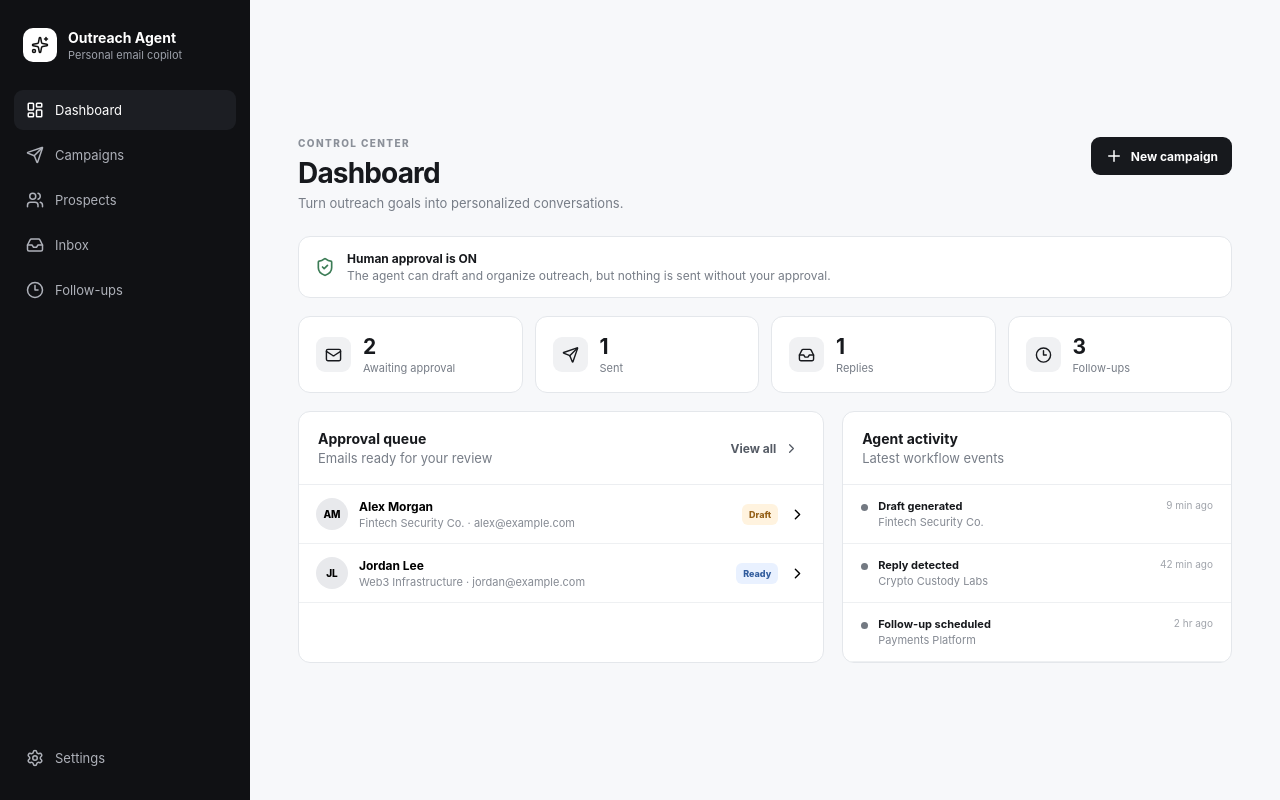
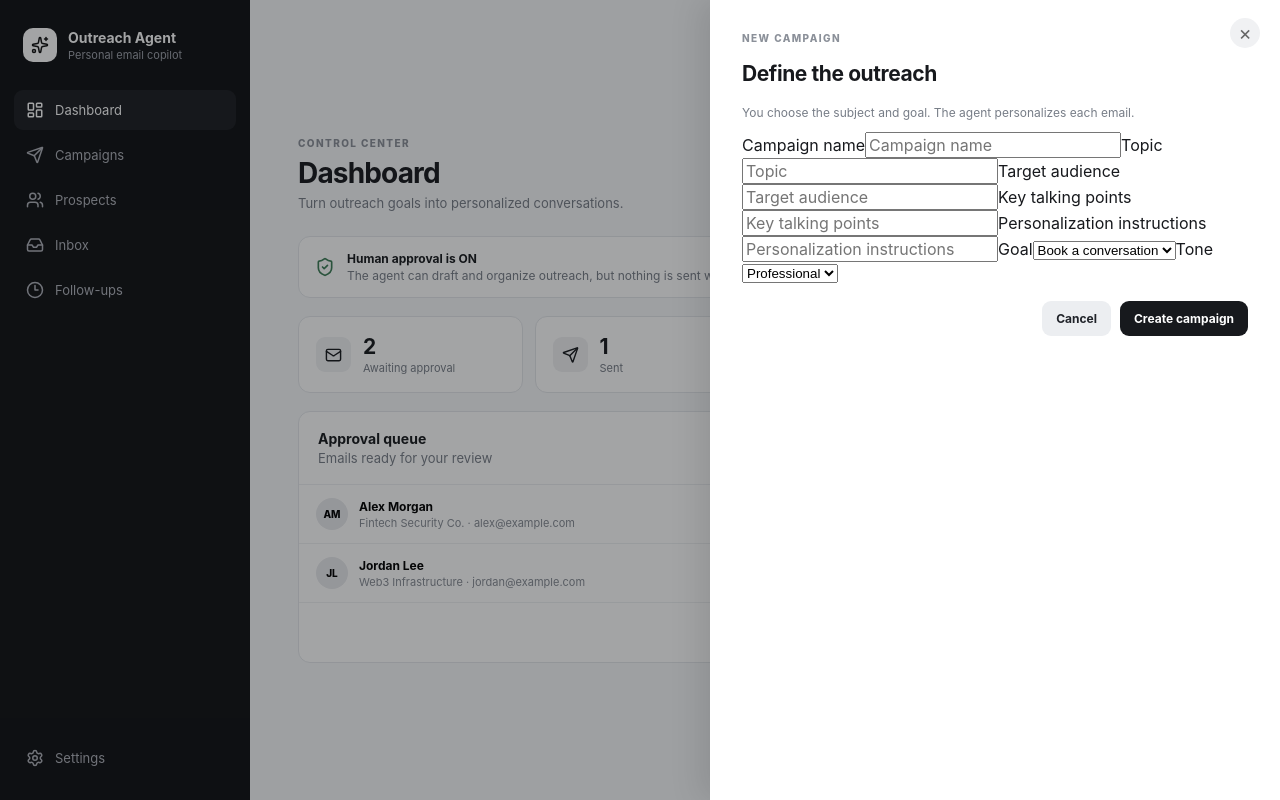
Before and after one commit to jbnikky13/Outreach-Agent, a Next.js app: page / in a window 1280 px wide. Both pictures are taken after a click on the button "New campaign". Built offline with nearby package versions, Linux system fonts and the light colour scheme.

Commit message:
feat: add campaign topic and outreach controls

```diff
--- a/app/page.tsx
+++ b/app/page.tsx
@@ -15,6 +15,8 @@ export default function Home(){
  const [prospects,setProspects]=useState(seed);
  const [selected,setSelected]=useState<Prospect|null>(null);
  const [query,setQuery]=useState("");
+ const [showCampaign,setShowCampaign]=useState(false);
+ const [campaign,setCampaign]=useState({name:"",topic:"",goal:"Book a conversation",audience:"",points:"",tone:"Professional",instructions:""});
  const filtered=useMemo(()=>prospects.filter(p=>(p.name+" "+p.company+" "+p.email).toLowerCase().includes(query.toLowerCase())),[prospects,query]);
  const counts={draft:prospects.filter(p=>p.status==="Draft").length,ready:prospects.filter(p=>p.status==="Ready").length,sent:prospects.filter(p=>p.status==="Sent").length,replied:prospects.filter(p=>p.status==="Replied").length};
  function approve(id:number){setProspects(x=>x.map(p=>p.id===id?{...p,status:"Sent"}:p));setSelected(null)}
@@ -26,16 +28,17 @@ export default function Home(){
    <button className="nav bottom"><Settings size={18}/>Settings</button>
   </aside>
   <section className="content">
-   <header><div><div className="eyebrow">CONTROL CENTER</div><h1>{tab}</h1><p>Turn outreach goals into personalized conversations.</p></div><button className="primary"><Plus size={18}/>New campaign</button></header>
+   <header><div><div className="eyebrow">CONTROL CENTER</div><h1>{tab}</h1><p>Turn outreach goals into personalized conversations.</p></div><button className="primary" onClick={()=>setShowCampaign(true)}><Plus size={18}/>New campaign</button></header>
    {tab==="Dashboard"&&<><div className="notice"><ShieldCheck size={20}/><div><b>Human approval is ON</b><span>The agent can draft and organize outreach, but nothing is sent without your approval.</span></div></div>
     <div className="stats"><Stat icon={<Mail/>} label="Awaiting approval" value={counts.draft+counts.ready}/><Stat icon={<Send/>} label="Sent" value={counts.sent}/><Stat icon={<Inbox/>} label="Replies" value={counts.replied}/><Stat icon={<Clock3/>} label="Follow-ups" value={3}/></div>
     <div className="grid"><section className="card"><div className="cardhead"><div><h2>Approval queue</h2><p>Emails ready for your review</p></div><button className="link" onClick={()=>setTab("Prospects")}>View all <ChevronRight size={15}/></button></div>{prospects.filter(p=>p.status==="Draft"||p.status==="Ready").map(p=><ProspectRow key={p.id} p={p} onClick={()=>setSelected(p)}/>)}</section>
     <section className="card"><div className="cardhead"><div><h2>Agent activity</h2><p>Latest workflow events</p></div></div><Activity text="Draft generated" detail="Fintech Security Co." time="9 min ago"/><Activity text="Reply detected" detail="Crypto Custody Labs" time="42 min ago"/><Activity text="Follow-up scheduled" detail="Payments Platform" time="2 hr ago"/></section></div></>}
    {tab==="Prospects"&&<section className="card full"><div className="toolbar"><div><h2>Prospects</h2><p>People and companies in your outreach pipeline.</p></div><div className="search"><Search size={16}/><input placeholder="Search prospects" value={query} onChange={e=>setQuery(e.target.value)}/></div></div>{filtered.map(p=><ProspectRow key={p.id} p={p} onClick={()=>setSelected(p)}/>)}</section>}
-   {tab!=="Dashboard"&&tab!=="Prospects"&&<section className="empty card"><Sparkles size={28}/><h2>{tab} is coming next</h2><p>The foundation is ready. This module will connect to the database and email provider in the next build phase.</p></section>}
+   {tab==="Campaigns"&&<section className="card full"><div className="toolbar"><div><h2>Campaigns</h2><p>Define what every outreach email is about before the agent drafts it.</p></div></div><div className="campaign-grid"><div className="campaign-card"><b>{campaign.name||"No campaign created yet"}</b><span>{campaign.topic||"Choose a topic"}</span><small>Goal: {campaign.goal} · Audience: {campaign.audience||"Not set"}</small></div></div></section>}
+   {tab!=="Dashboard"&&tab!=="Prospects"&&tab!=="Campaigns"&&<section className="empty card"><Sparkles size={28}/><h2>{tab} is coming next</h2><p>The foundation is ready. This module will connect to the database and email provider in the next build phase.</p></section>}
   </section>
   {selected&&<div className="overlay" onClick={()=>setSelected(null)}><div className="drawer" onClick={e=>e.stopPropagation()}><button className="close" onClick={()=>setSelected(null)}>×</button><div className="eyebrow">AI DRAFT</div><h2>Potential security integration for {selected.company}</h2><p className="muted">To: {selected.name} · {selected.email}</p><div className="emailbox"><p>Hi {selected.name.split(" ")[0]},</p><p>I came across {selected.company} and noticed your work around {selected.reason.toLowerCase()}. I’m building a security-focused product that helps make wallet interactions safer and easier to verify.</p><p>I’d love to share a short overview and explore whether there could be a useful fit for your team.</p><p>Would you be open to a quick conversation?</p><p>Best,<br/>Jbnikky</p></div><div className="actions"><button className="secondary" onClick={()=>setSelected(null)}>Edit later</button><button className="primary" onClick={()=>approve(selected.id)}><CheckCircle2 size={17}/>Approve & send</button></div></div></div>}
- </main>
+ {showCampaign&&<div className="overlay" onClick={()=>setShowCampaign(false)}><div className="drawer campaign-drawer" onClick={e=>e.stopPropagation()}><button className="close" onClick={()=>setShowCampaign(false)}>×</button><div className="eyebrow">NEW CAMPAIGN</div><h2>Define the outreach</h2><p className="muted">You choose the subject and goal. The agent personalizes each email.</p>{([["name","Campaign name"],["topic","Topic"],["audience","Target audience"],["points","Key talking points"],["instructions","Personalization instructions"]] as const).map(([key,label])=><label key={key}>{label}<input value={campaign[key]} onChange={e=>setCampaign({...campaign,[key]:e.target.value})} placeholder={label}/></label>)}<label>Goal<select value={campaign.goal} onChange={e=>setCampaign({...campaign,goal:e.target.value})}><option>Book a conversation</option><option>Request feedback</option><option>Introduce a product</option><option>Partnership</option><option>Other</option></select></label><label>Tone<select value={campaign.tone} onChange={e=>setCampaign({...campaign,tone:e.target.value})}><option>Professional</option><option>Friendly</option><option>Technical</option><option>Concise</option></select></label><div className="actions"><button className="secondary" onClick={()=>setShowCampaign(false)}>Cancel</button><button className="primary" onClick={()=>{setShowCampaign(false);setTab("Campaigns")}}>Create campaign</button></div></div></div>}</main>
 }
 function Stat({icon,label,value}:{icon:React.ReactNode;label:string;value:number}){return <div className="stat"><div className="icon">{icon}</div><div><strong>{value}</strong><span>{label}</span></div></div>}
 function ProspectRow({p,onClick}:{p:Prospect;onClick:()=>void}){return <button className="row" onClick={onClick}><div className="avatar">{p.name.split(" ").map(x=>x[0]).join("")}</div><div className="rowmain"><b>{p.name}</b><span>{p.company} · {p.email}</span></div><span className={"status "+p.status.toLowerCase()}>{p.status}</span><ChevronRight size={17}/></button>}
```
